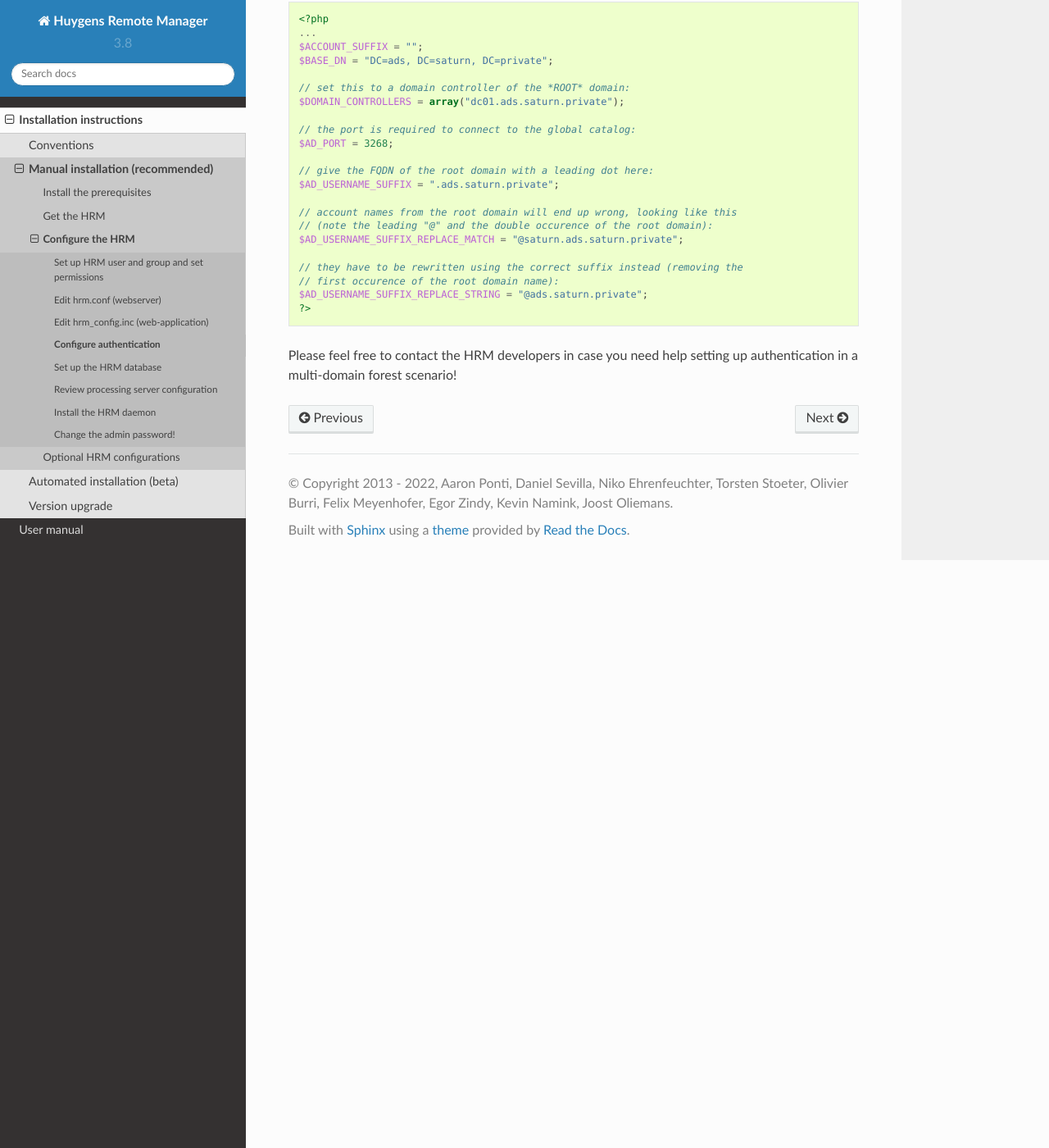
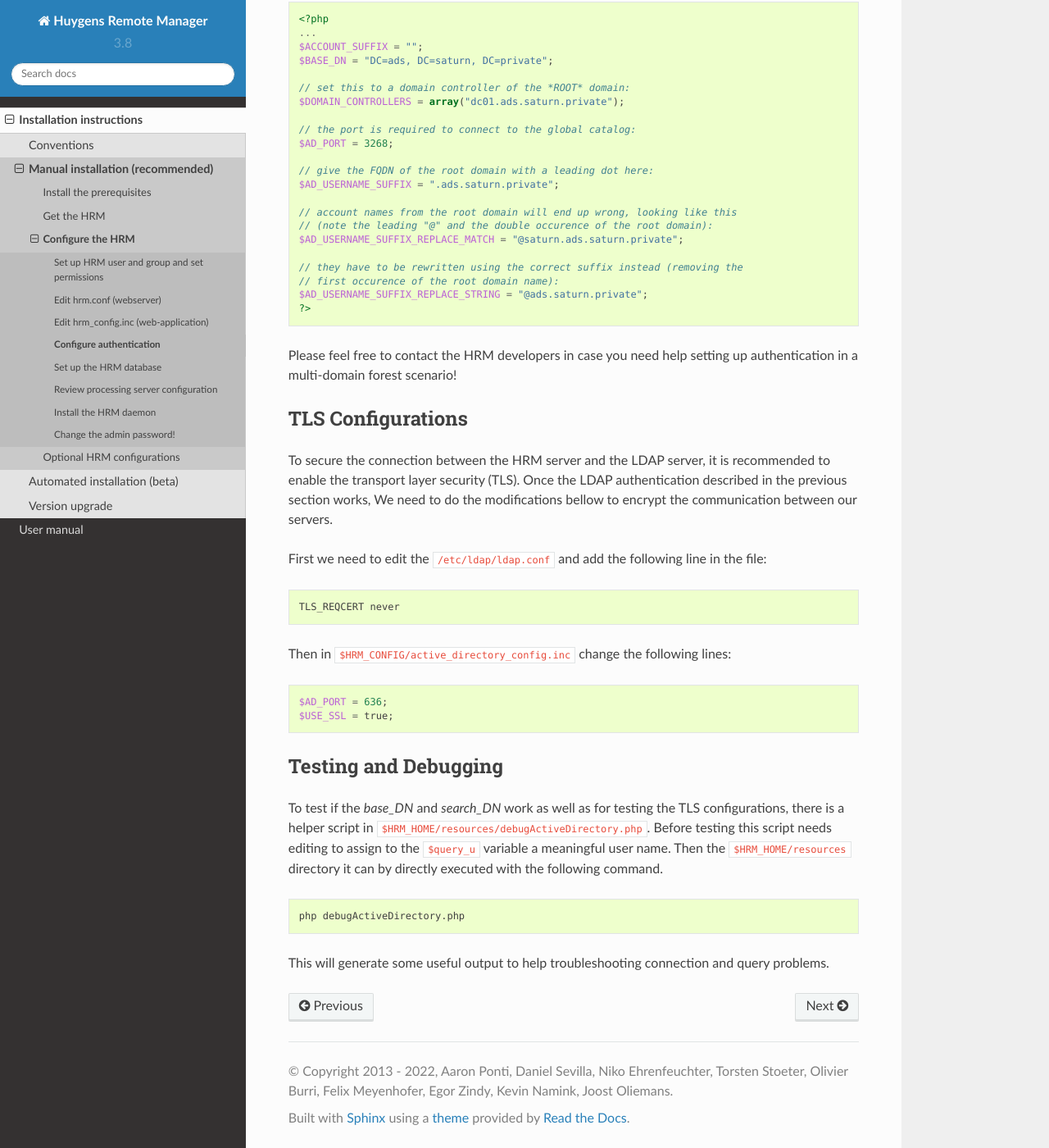
Before and after one commit to aarpon/hrm_docs, a Sphinx documentation site: the page built from docs/admin/configure_auth_activedir.rst, in a window 1280 px wide and 1400 px high, scrolled down 4335 px. Shown: the whole window at 82% size. Built offline with Sphinx 7.4.7 and the Read the Docs theme 2.0.0, drawn with Linux system fonts in a browser that asks for light colours.

Commit message:
AD config: TLS and debugging
- add instructions on how to configure TLS
- add instructions to use the debug PHP script
- edit the configure_auth.rst to explicitly mention default authentication method
- remove the configure_auth_internal.rst page (redundant because of previous point)

```diff
--- a/docs/admin/configure_auth_activedir.rst
+++ b/docs/admin/configure_auth_activedir.rst
@@ -265,3 +265,41 @@
 
 Please feel free to contact the HRM developers in case you need help setting up
 authentication in a multi-domain forest scenario!
+
+
+
+TLS Configurations
+==================
+
+To secure the connection between the HRM server and the LDAP server, it is recommended to enable the
+transport layer security (TLS). Once the LDAP authentication described in the previous section works,
+We need to do the modifications bellow to encrypt the communication between our servers.
+
+First we need to edit the ``/etc/ldap/ldap.conf`` and add the following line in the file:
+
+.. code-block:: bash
+
+    TLS_REQCERT never
+
+
+Then in ``$HRM_CONFIG/active_directory_config.inc`` change the following lines:
+
+.. code-block:: bash
+
+    $AD_PORT = 636;
+    $USE_SSL = true;
+
+
+Testing and Debugging
+=====================
+
+To test if the *base_DN* and *search_DN* work as well as for testing the TLS configurations,
+there is a helper script in ``$HRM_HOME/resources/debugActiveDirectory.php``. Before testing this script needs editing to assign to the ``$query_u`` variable a meaningful user name.
+Then the ``$HRM_HOME/resources`` directory it can by directly executed with the following command.
+
+
+.. code-block:: bash
+
+    php debugActiveDirectory.php
+
+This will generate some useful output to help troubleshooting connection and query problems.
```
Also changed, not shown: docs/admin/configure_auth.rst (+10 -4 lines), docs/admin/configure_auth_internal.rst (deleted, +0 -16 lines).
